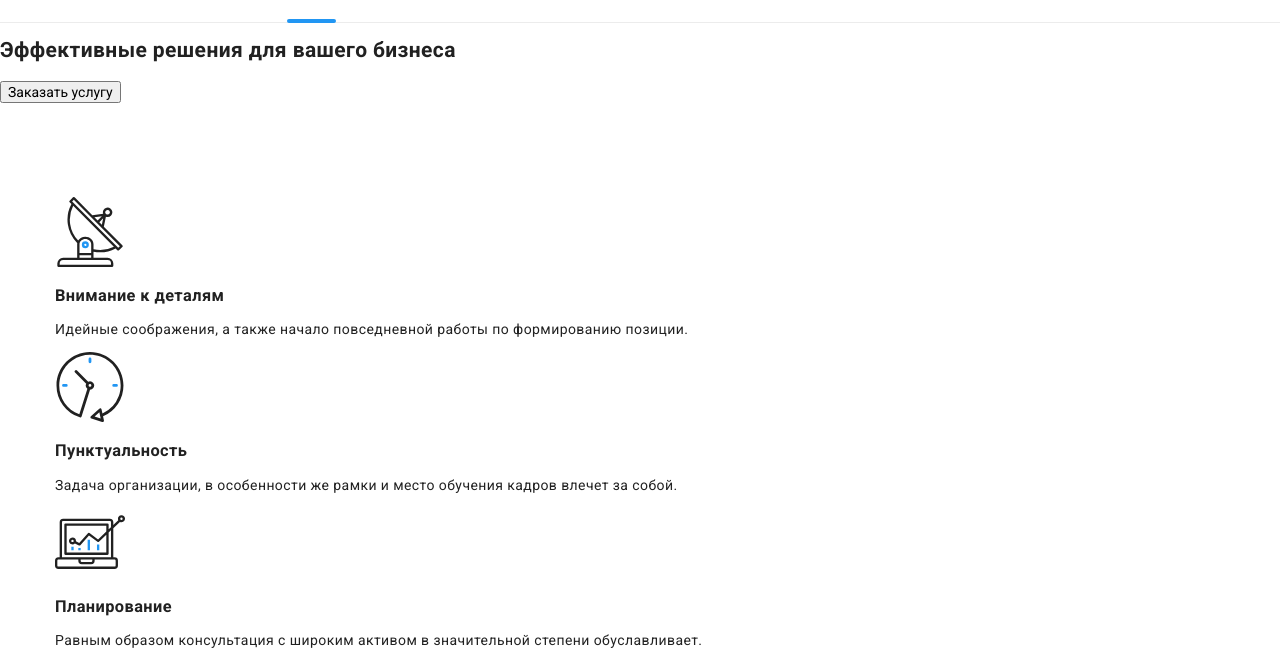
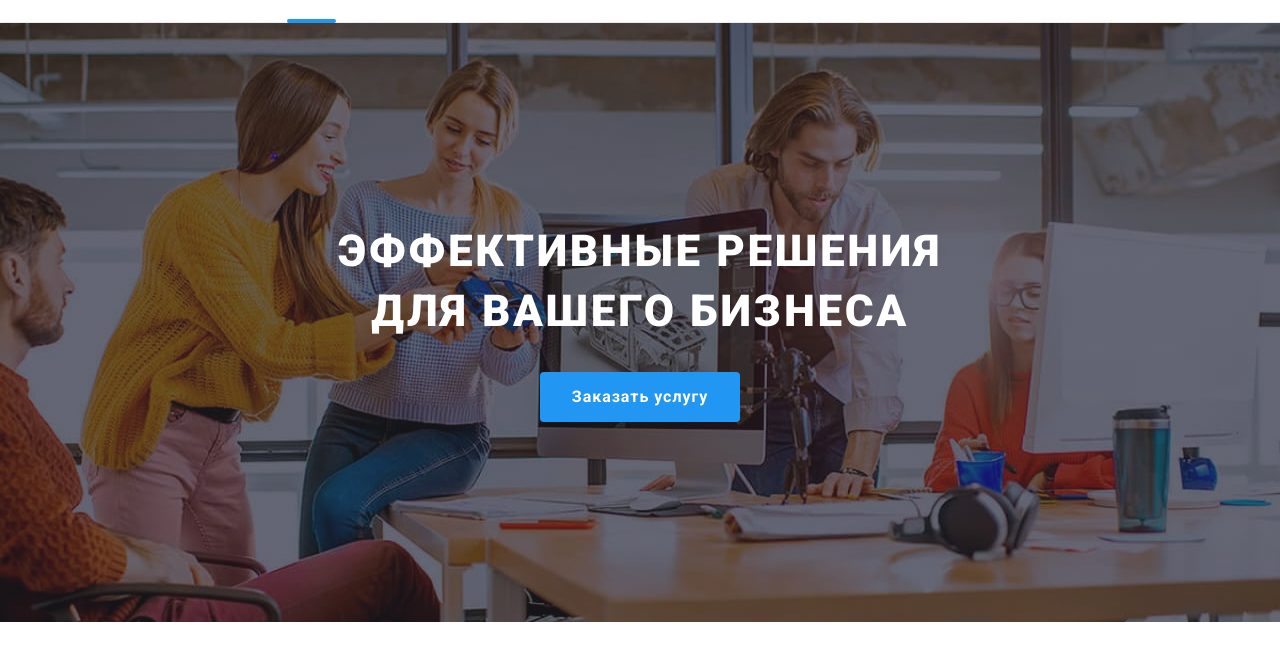
Before and after one commit to DanilStan/goit-markup-hw-07, a plain HTML site: page index.html in a window 1280 px wide. Shown: the part 58-718 px from the top of the page. Drawn offline with nearby package versions, Linux system fonts and the light colour scheme.

Commit message:
Добавили секцію Hero та Features

```diff
--- /dev/null
+++ b/sass/components/_features-page.scss
@@ -0,0 +1,37 @@
+.features__list {
+    display: flex;
+}
+
+.features__title {
+    margin-top: 0;
+    margin-bottom: 10px;
+
+    font-weight: 700;
+    font-size: 14px;
+    text-transform: uppercase;
+}
+
+.features__text {
+    width: 270px;
+    margin-top: 0;
+    margin-bottom: 0;
+
+    color: $secondaryTextColor;
+    line-height: 1.71;
+}
+
+.features__item {
+    &:not(:last-child) {
+        margin-right: 30px;
+    }
+}
+
+.features__icon {
+    @extend %displayFlexCenter;
+    margin-bottom: 30px;
+    height: 120px;
+
+    background-color: #f5f4fa;
+    border-radius: 4px;
+    text-align: center;
+}
--- a/sass/components/_hero-page.scss
+++ b/sass/components/_hero-page.scss
@@ -0,0 +1,51 @@
+.hero {
+    padding-bottom: 200px;
+    padding-top: 200px;
+    background-color: $secondaryBackgroundColor;
+    text-align: center;
+}
+
+.overlay {
+    background-color: $secondaryBackgroundColor;
+    background-image: linear-gradient(rgba(47, 48, 58, 0.4), rgba(47, 48, 58, 0.4)), url(../images/fon.jpg);
+    height: 600px;
+    max-width: 1600px;
+    margin-left: auto;
+    margin-right: auto;
+    background-repeat: no-repeat;
+    background-size: cover;
+    background-position: center;
+}
+
+.hero__title {
+    margin-top: 0;
+    margin-bottom: 30px;
+    margin-left: auto;
+    margin-right: auto;
+
+    max-width: 696px;
+    color: $primaryLightColor;
+    font-weight: 900;
+    font-size: 44px;
+    line-height: 1.36;
+    letter-spacing: 0.06em;
+    text-transform: uppercase;
+}
+
+.hero__button {
+    padding-top: 10px;
+    padding-bottom: 10px;
+    padding-left: 32px;
+    padding-right: 32px;
+
+    color: $primaryLightColor;
+    background-color: $acentColor;
+    font-family: inherit;
+    font-weight: 700;
+    font-size: 16px;
+    line-height: 1.88;
+    letter-spacing: 0.06em;
+    border: none;
+    cursor: pointer;
+    border-radius: 4px;
+}
--- a/sass/main.scss
+++ b/sass/main.scss
@@ -5,3 +5,4 @@
 @import './base/base';
 @import './components/header-page';
 @import './components/hero-page';
+@import './components/features-page';
```
Also changed, not shown: css/main.css, css/main.min.css, sass/components/_description-page.scss (added), 2 other files.
